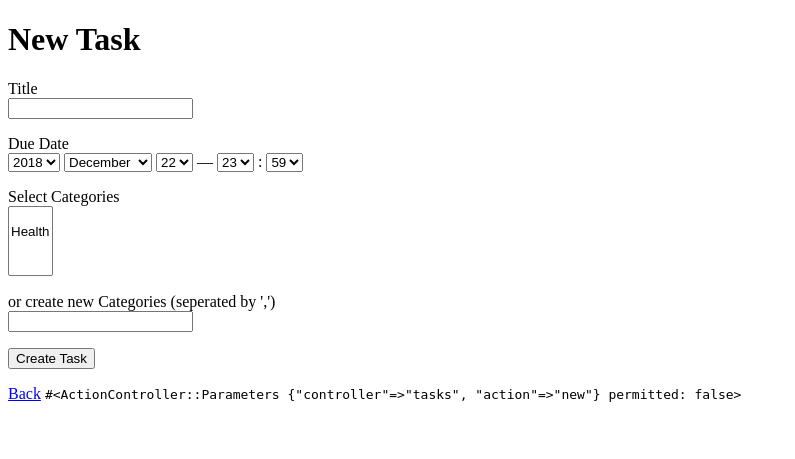
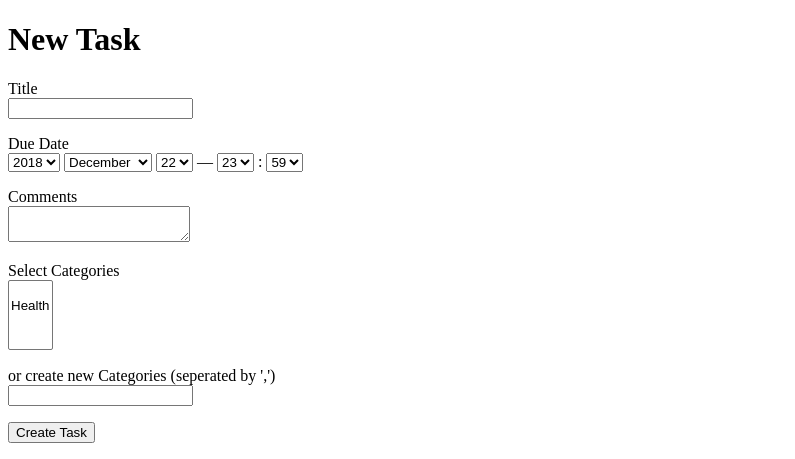
Before and after one commit to jonchan51/To-do-List, a Rails app: page /tasks/new in a window 1280 px wide. Shown: the top 459 px of the page, without its empty margins (0-795 px from the left). Run offline with Rails 7, Linux system fonts and the light colour scheme; data comes from the database, SQL or seed files in the repository; style sheets or scripts are compiled from the project's sources; parts of the project's set-up code (start-up, migrations or seed data) failed here and were passed over.

Commit message:
added comments to tasks

```diff
--- a/app/controllers/tasks_controller.rb
+++ b/app/controllers/tasks_controller.rb
@@ -46,6 +46,7 @@
     def task_params
       params.require(:task).permit(:title, :category_id, :duedate,
                                    { :category_list => [] },
-                                   :new_category_list, :completed)
+                                   :new_category_list, :completed,
+                                   :comments)
     end
 end
--- a/app/views/tasks/_form.html.erb
+++ b/app/views/tasks/_form.html.erb
@@ -23,6 +23,11 @@
     <%= f.label :duedate, "Due Date" %><br>
     <%= f.datetime_select :duedate, start_year: Time.now.year,
       default: { :hour => 23, :minute => 59 }%>
+  </p>
+
+  <p>
+    <%= f.label :comments %><br>
+    <%= f.text_area :comments %>
   </p>
 
   <p>
--- a/app/views/tasks/show.html.erb
+++ b/app/views/tasks/show.html.erb
@@ -6,6 +6,11 @@
 <p>
   <strong>Due Date:</strong>
   <%= @task.duedate.strftime("%A, %d %b %y - %l:%M %P") %>
+</p>
+
+<p>
+  <strong>Comments:</strong>
+  <%= @task.comments %>
 </p>
 
 <p>
```
